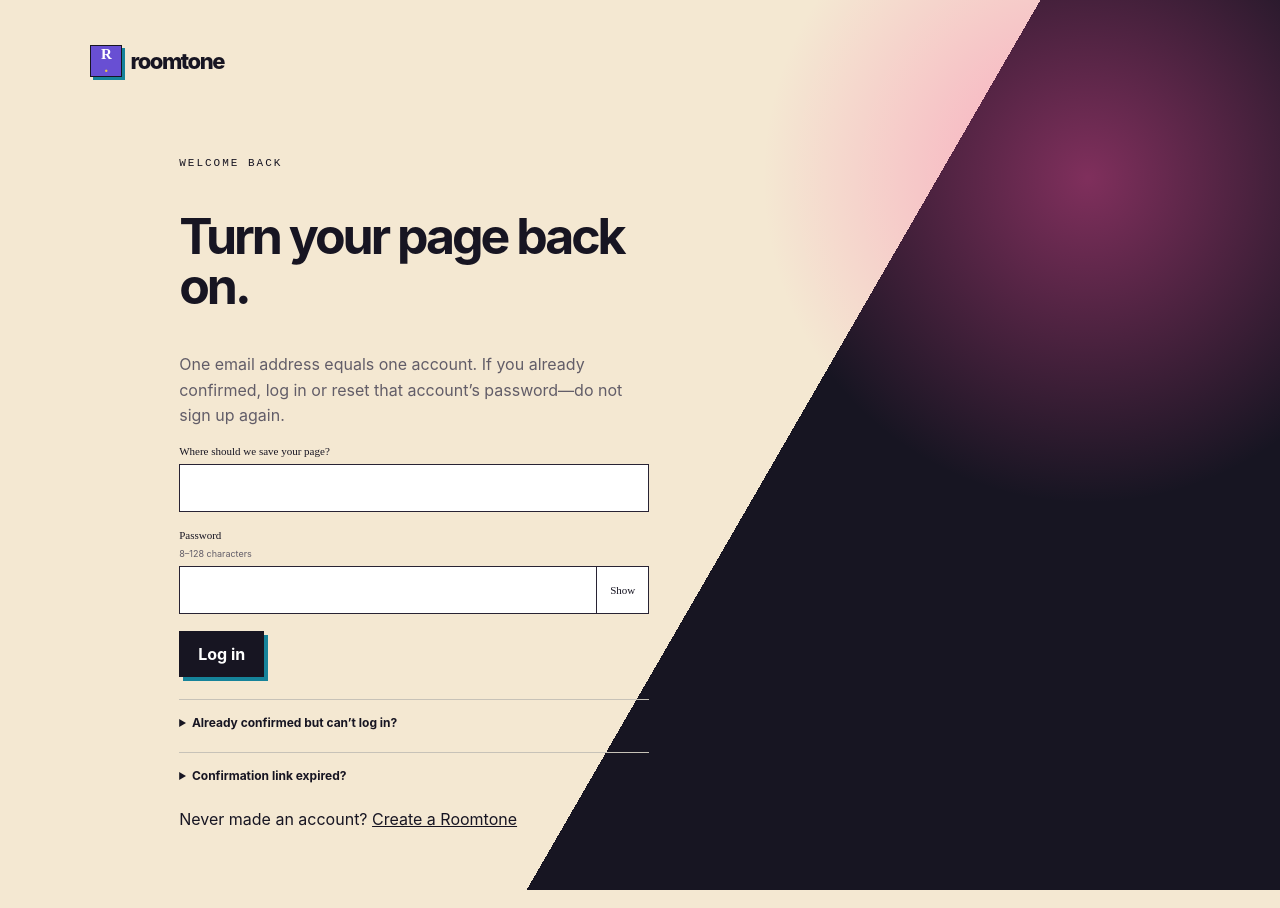
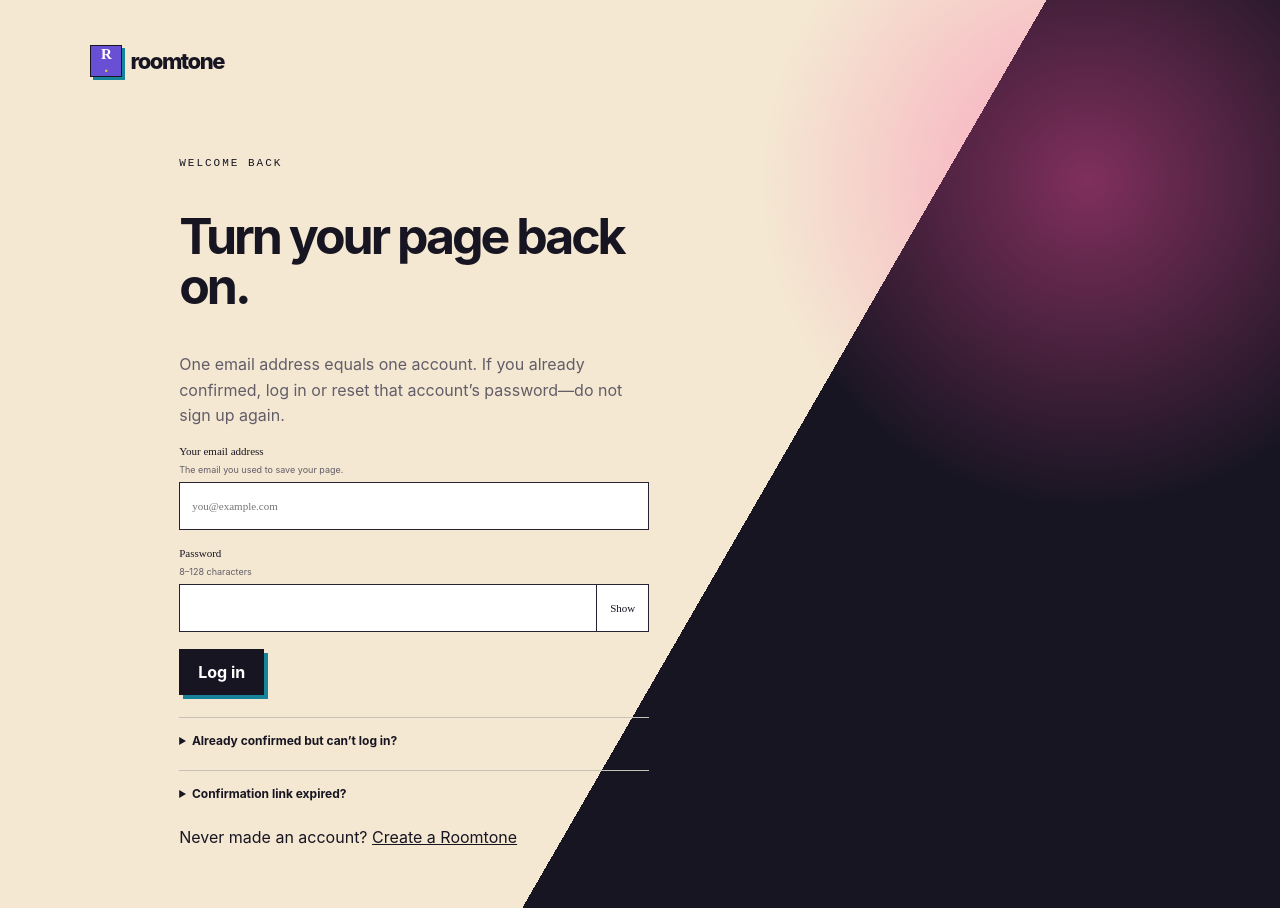
Before and after one commit to Synalepha/synalepha.org, a Next.js app: page /login in a window 1280 px wide. Built offline with nearby package versions, Linux system fonts and the light colour scheme.

Commit message:
Clarify email field on account forms

```diff
--- a/components/AuthForm.tsx
+++ b/components/AuthForm.tsx
@@ -19,8 +19,19 @@ export function AuthForm({
   return (
     <form action={formAction} className="auth-form">
       <label>
-        Where should we save your page?
-        <input name="email" type="email" required autoComplete="email" />
+        Your email address{" "}
+        <span className="field-hint">
+          {mode === "login"
+            ? "The email you used to save your page."
+            : "We use this to save your work and let you back in. It will not appear on your page."}
+        </span>
+        <input
+          name="email"
+          type="email"
+          required
+          autoComplete="email"
+          placeholder="you@example.com"
+        />
       </label>
       {mode === "signup" && (
         <label>
```
